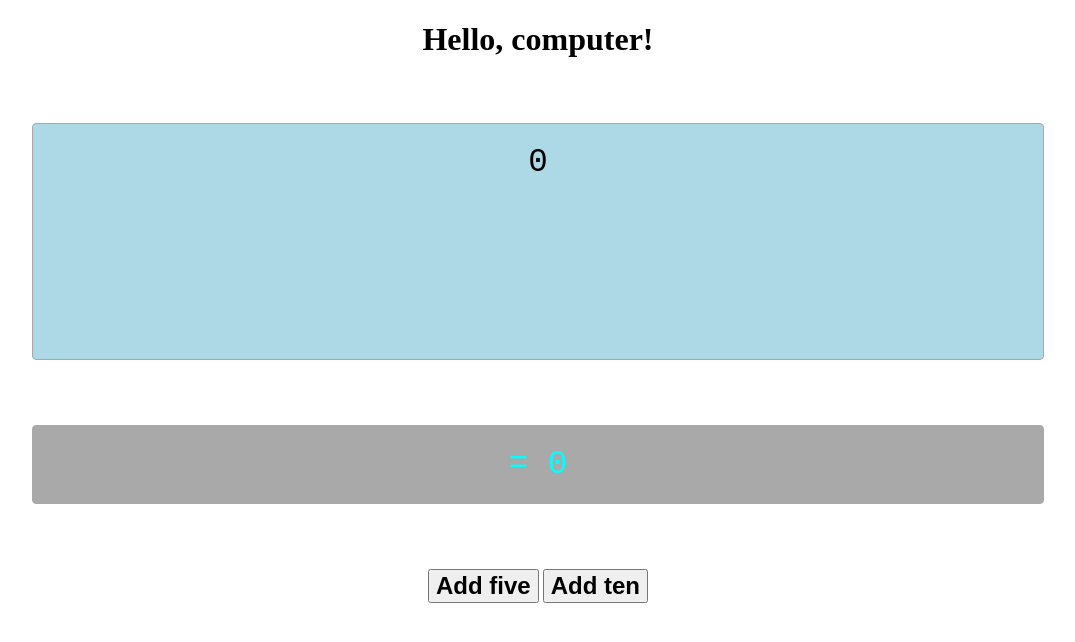
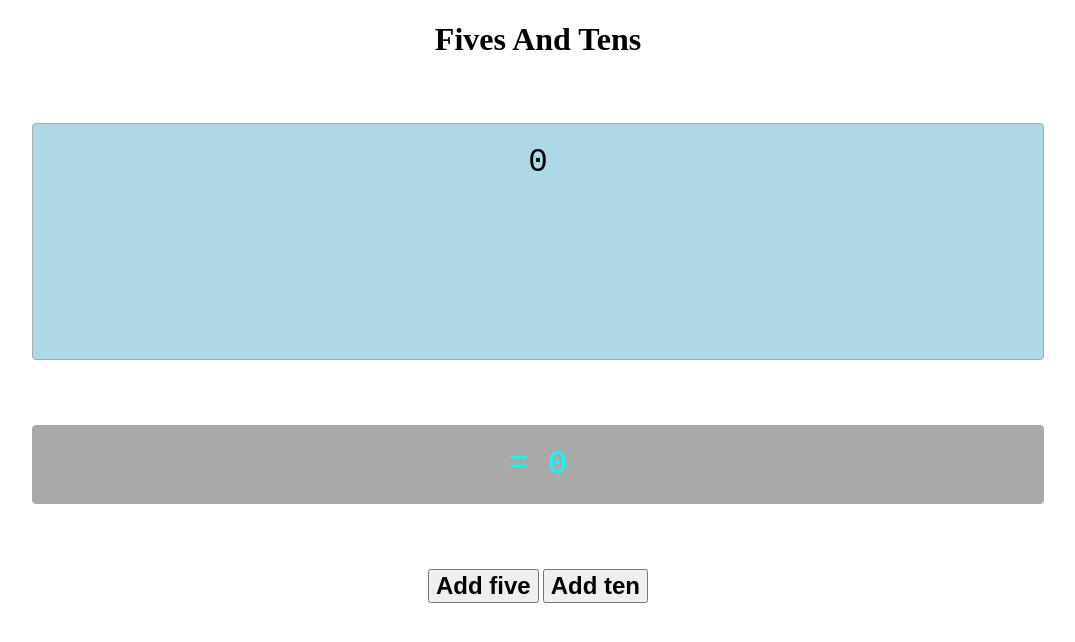
Before and after one commit to rehanfx/imported-from-svn, a plain HTML site: page app/index.html in a window 1280 px wide. Shown: the whole page, without its empty margins (102-1177 px from the left). Drawn offline with Linux system fonts and the light colour scheme.

```diff
--- a/app/index.html
+++ b/app/index.html
@@ -11,7 +11,7 @@
 
 <body>
   <h1>
-    <blink>Hello, computer!</blink>
+    <blink>Fives And Tens</blink>
   </h1>
 
   <div id="expression" class="history">0</div>
```
Also changed, not shown: README.md, blight.jpg (deleted).
